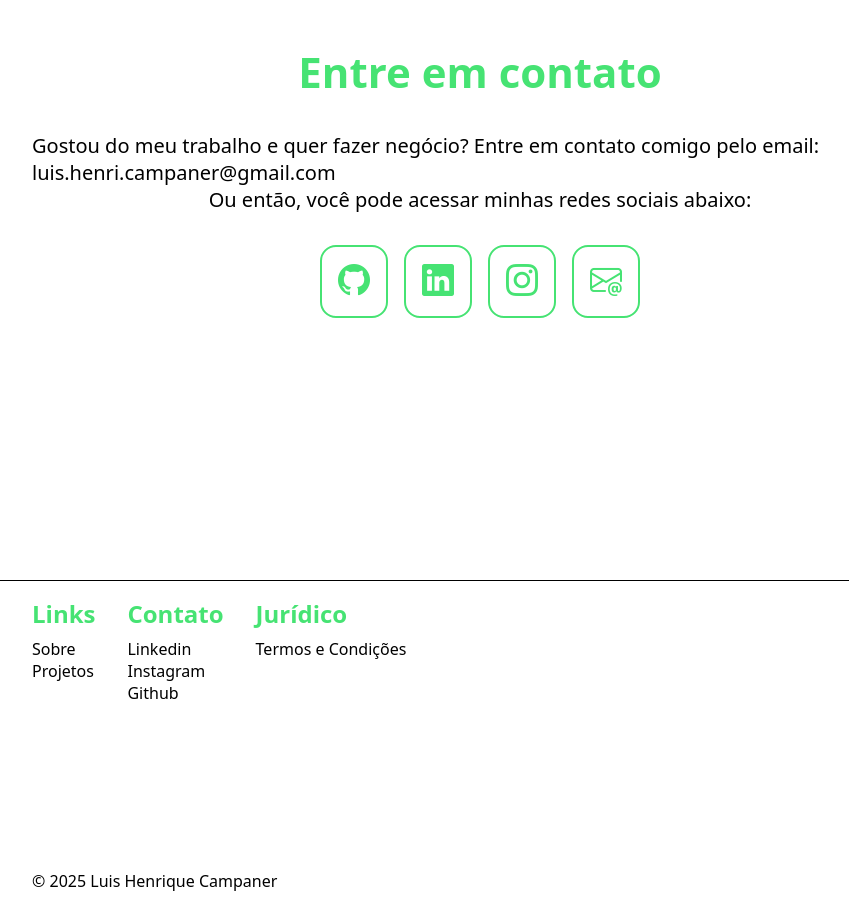
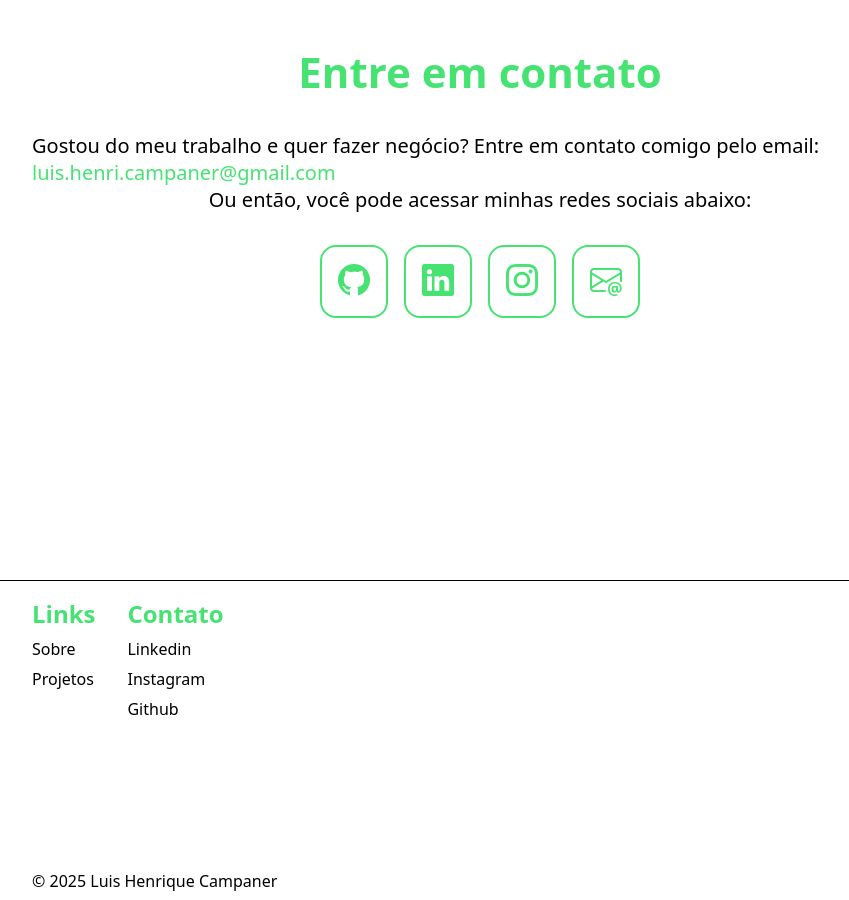
Before and after one commit to OutraContaDoLuis/portifolio, a React (Vite) app: page / in a window 1280 px wide. Shown: the part 2620-3520 px from the top of the page, without its empty margins (160-1009 px from the left). Built offline with nearby package versions, Linux system fonts and the light colour scheme.

Commit message:
Todos os botoes do HomePage funcionando

```diff
--- a/src/App.css
+++ b/src/App.css
@@ -19,6 +19,10 @@
   top: 0;
 
   z-index: 3;
+}
+
+#topbar:hover {
+  cursor: pointer;
 }
 
 #topbar--name {
@@ -83,3 +87,7 @@
 #footer--copyright__p {
   margin-bottom: 8px;
 }
+
+.footer--link__p {
+  margin-bottom: 8px;
+}
--- a/src/App.jsx
+++ b/src/App.jsx
@@ -1,7 +1,3 @@
-import { useState } from 'react'
-import reactLogo from './assets/react.svg'
-import viteLogo from '/vite.svg'
-
 import '../src/App.css';
 
 import { Outlet, useNavigate } from 'react-router';
@@ -22,7 +18,7 @@ function App() {
       <div id="body--main" className="box box--column">
         <div id="topbar" className="box box--row width--content--1 align--center">
           <div className="box">
-            <h3 id="topbar--name">LUIS H. CAMPANER</h3>
+            <h3 id="topbar--name" onClick={() => changePageFunction("/")}>LUIS H. CAMPANER</h3>
           </div>
           <div className="box box--row">
             <h3 className="title--3 title--3__topbar" onClick={() => changePageFunction("/")}>Inicio</h3>
@@ -41,18 +37,14 @@ function App() {
             <div id="footer--row--links" className="box align--left margin--1">
               <div className="box box--column footer--buttons--column">
                 <h2 className="footer__h2 align--left">Links</h2>
-                <p className="align--left">Sobre</p>
-                <p className="align--left">Projetos</p>
+                <p className="footer--link__p align--left">Sobre</p>
+                <p className="footer--link__p align--left">Projetos</p>
               </div>
               <div className="box box--column footer--buttons--column">
                 <h2 className="footer__h2 align--left">Contato</h2>
-                <p className="align--left">Linkedin</p>
-                <p className="align--left">Instagram</p>
-                <p className="align--left">Github</p>
-              </div>
-              <div className="box box--column footer--buttons--column">
-                <h2 className="footer__h2 align--left">Jurídico</h2>
-                <p className="align--left">Termos e Condições</p>
+                <p className="footer--link__p align--left">Linkedin</p>
+                <p className="footer--link__p align--left">Instagram</p>
+                <p className="footer--link__p align--left">Github</p>
               </div>
             </div>
             <div className="box box--row width--content--1 between-content">
--- a/src/pages/HomePage.jsx
+++ b/src/pages/HomePage.jsx
@@ -10,7 +10,19 @@ import siteSanJoseph from '../assets/home/site-sanjoseph.png';
 
 import ShowProjectCardHome from '../componentes/home/ShowProjectCardHome';
 
+import { useNavigate } from 'react-router';
+
 function HomePage() {
+
+    const navigate = useNavigate();
+
+    function changePageFunction(route) {
+        return navigate(route, { replace: true })
+    }
+
+    function openEmail() {
+        window.open('mailto:luis.henri.campaner@gmail.com', '_blank')
+    }
 
     return(
         <>
@@ -25,8 +37,8 @@ function HomePage() {
                             <h1 id="first--box__h1" className="title--1 align--left">Torne o seu sonho real!</h1>
                             <p id="first--box__p" className="paragraphy align--left">Aqui, você pode ter certeza que a sua ideia sai do papel e transforma o mundo.</p>
                             <div className="box box--row align--left">
-                                <button className="home__button">Saiba mais</button>
-                                <button className="home__button">Contato</button>
+                                <button className="home__button" onClick={() => changePageFunction('about')}>Saiba mais</button>
+                                <button className="home__button" onClick={() => changePageFunction('contact')}>Contato</button>
                             </div>
                         </div>
                     </div>
@@ -89,19 +101,19 @@ function HomePage() {
                     <div className="box box--column margin--1 max--content--width">
                         <h1 className="title--1 home__h1 align--center home--about--element--margin-bottom">Entre em contato</h1>
                         <div className="box box--column max--content--width">
-                            <p className="contact--home__p">Gostou do meu trabalho e quer fazer negócio? Entre em contato comigo pelo email: luis.henri.campaner@gmail.com</p>
+                            <p className="contact--home__p">Gostou do meu trabalho e quer fazer negócio? Entre em contato comigo pelo email: <span id="link--email__span" onClick={() => openEmail()}>luis.henri.campaner@gmail.com</span></p>
                             <p className="contact--home__p">Ou então, você pode acessar minhas redes sociais abaixo: </p>
                             <div className="box box--row align--center">
                                 <button className="contact--home__button" onClick={() => window.open('https://github.com/OutraContaDoLuis')}>
                                     <i class="bi bi-github"></i>
                                 </button>
-                                <button className="contact--home__button" onClick={() => window.open('https://github.com/OutraContaDoLuis')}>
+                                <button className="contact--home__button" onClick={() => window.open('https://www.linkedin.com/in/luis-henrique-campaner-392646369/')}>
                                     <i class="bi bi-linkedin"></i>
                                 </button>
                                 <button className="contact--home__button" onClick={() => window.open('https://www.instagram.com/luis_henr09/')}>
                                     <i class="bi bi-instagram"></i>
                                 </button>
-                                <button className="contact--home__button" onClick={() => window.open('https://github.com/OutraContaDoLuis')}>
+                                <button className="contact--home__button" onClick={() => openEmail()}>
                                     <i class="bi bi-envelope-at"></i>
                                 </button>
                             </div>
--- a/src/styles/HomePage.css
+++ b/src/styles/HomePage.css
@@ -251,6 +251,18 @@
   font-size: 20px;
 }
 
+#link--email__span {
+  font-size: 20px;
+  color: #46E373;
+  transition: 0.3s ease;
+}
+
+#link--email__span:hover {
+  cursor: pointer;
+  color: #5bda7f;
+  text-decoration: underline;
+}
+
 .contact--home__button {
   margin-top: 32px;
   margin-right: 8px;
```
